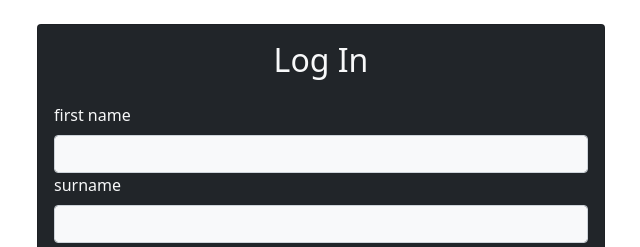
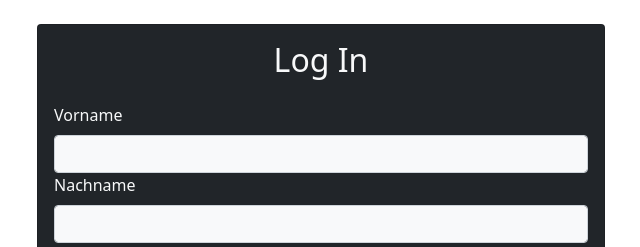
Before and after one commit to hannaheleen/5373022, a React (Create React App) app: page /login in a window 1280 px wide. Shown: the top 247 px of the page, without its empty margins (319-959 px from the left). Built offline with nearby package versions, Linux system fonts and the light colour scheme.

Commit message:
Kommentare ergänzt und Coder verschönert :)

```diff
--- a/src/App.js
+++ b/src/App.js
@@ -15,10 +15,11 @@ export default function App() {
         {user && <Navigation />}
         <Switch>
           <Route exact path="/login" component={Login} />
+          {/* Forum verstecken */}
           <PrivateRoute path="/" component={Forum} />
           <Route
             path="/"
-            component={() => <Redirect to={`/${user.firstname}`} />}
+            component={() => <Redirect to={`/${user.firstname}`} />} //Name als Parameter in URL
           />
         </Switch>
       </Router>
--- a/src/components/ChatInput/ChatInput.css
+++ b/src/components/ChatInput/ChatInput.css
@@ -2,5 +2,4 @@
   background-color: rgb(131, 131, 141);
   white-space: 100;
   display: d-flex justify-content-center;
-  /* "bg-dark w-100 d-flex justify-content-center" */
 }
--- a/src/components/ChatInput/ChatInput.js
+++ b/src/components/ChatInput/ChatInput.js
@@ -20,16 +20,16 @@ export default function ChatInput() {
           controlId="messageInput"
           className="bg-light text-dark flex-grow-1"
         >
-          <Form.Control
+          <Form.Control //Texteingabefeld
             type="text"
             rows={2}
-            placeholder="insert message"
+            placeholder="Beitrag eingeben..."
             autoComplete="off"
             ref={messageRef}
           />
         </Form.Group>
 
-        <Button
+        <Button //Button zum posten
           as="input"
           value="Send"
           background="primary"
--- a/src/components/ChatMessages.js
+++ b/src/components/ChatMessages.js
@@ -41,10 +41,12 @@ function ChatMessage({ message, isFromUser }) {
         style={{ maxWidth: "70%", wordBreak: "break-all" }}
       >
         <b>
+          {/* Beitrag mit Namen und Mail versehen */}
           {message.user.firstname} <br></br>
           {message.user.surname} <br></br>
-          {message.user.email}{" "}
+          {message.user.email}
           <span onClick={() => deleteMessage(message)}>
+            {/* Beitrag löschen */}
             <FaTrash />
           </span>
         </b>
--- a/src/components/Navigation.js
+++ b/src/components/Navigation.js
@@ -20,11 +20,13 @@ export default function Navigation() {
           <Navbar.Collapse id="basic-navbar-nav">
             <Navbar.Text>
               <Nav.Link disabled className="text-light">
+                {/* Anzeigen wer eingeloggt ist */}
                 Signed in as {user.firstname} {user.surname}
               </Nav.Link>
             </Navbar.Text>
           </Navbar.Collapse>
           <Navbar.Text>
+            {/* SignOut Button */}
             <Button variant="danger" onClick={signOut}>
               Sign Out
             </Button>
--- a/src/context/AuthContext.js
+++ b/src/context/AuthContext.js
@@ -14,6 +14,7 @@ export function AuthProvider({ children }) {
   //     email: "xx",
   //   }
   // );
+  // Wurde genutzt zum Anwendung testen, samit man sich nicht jedes mal anmelden musste
 
   function login(firstname, surname, email) {
     const user = { firstname, surname, email };
@@ -22,7 +23,6 @@ export function AuthProvider({ children }) {
 
   function signOut() {
     setUser(null);
-    // history.push(ROUTES.LOGIN);
   }
 
   const value = { login, signOut, user };
--- a/src/context/MessageContext.js
+++ b/src/context/MessageContext.js
@@ -14,7 +14,7 @@ export function MessageProvider({ children }) {
   function getMessages() {
     return messages;
   }
-
+  //Beiträge senden
   function sendMessage(m) {
     const newMessage = {
       message: m,
@@ -22,7 +22,7 @@ export function MessageProvider({ children }) {
     };
     setMessages((old) => [...old, newMessage]);
   }
-
+  //Beiträge löschen
   function deleteMessage(m) {
     setMessages(messages.filter((item) => compareMessages(m, item)));
   }
--- a/src/pages/Login.js
+++ b/src/pages/Login.js
@@ -2,6 +2,7 @@ import React, { useRef } from "react";
 import { Button, Card, Container, Form } from "react-bootstrap";
 import { useHistory } from "react-router-dom";
 import { useAuth } from "../context/AuthContext";
+import Navigation from "../components/Navigation";
 
 const Login = () => {
   const firstnameRef = useRef();
@@ -26,10 +27,10 @@ const Login = () => {
       <Card className="m-4 bg-dark text-light w-20">
         <Card.Body>
           <h2 className="text-center mb-4">Log In</h2>
-
           <Form onSubmit={handleSubmit}>
+            {/* Eingabefeld Vorname */}
             <Form.Group id="first name">
-              <Form.Label>first name</Form.Label>
+              <Form.Label>Vorname</Form.Label>
               <Form.Control
                 type="text"
                 className=" bg-light"
@@ -38,8 +39,9 @@ const Login = () => {
               />
             </Form.Group>
 
+            {/* Eingabefeld Nachname */}
             <Form.Group id="surname">
-              <Form.Label>surname</Form.Label>
+              <Form.Label>Nachname</Form.Label>
               <Form.Control
                 type="text"
                 className=" bg-light"
@@ -48,6 +50,7 @@ const Login = () => {
               />
             </Form.Group>
 
+            {/* Eingabefeld Mail */}
             <Form.Group id="email">
               <Form.Label>Email</Form.Label>
               <Form.Control
@@ -58,6 +61,7 @@ const Login = () => {
               />
             </Form.Group>
 
+            {/* LogIn Button */}
             <Button className="w-100 mt-3" type="submit">
               Log In
             </Button>
```
